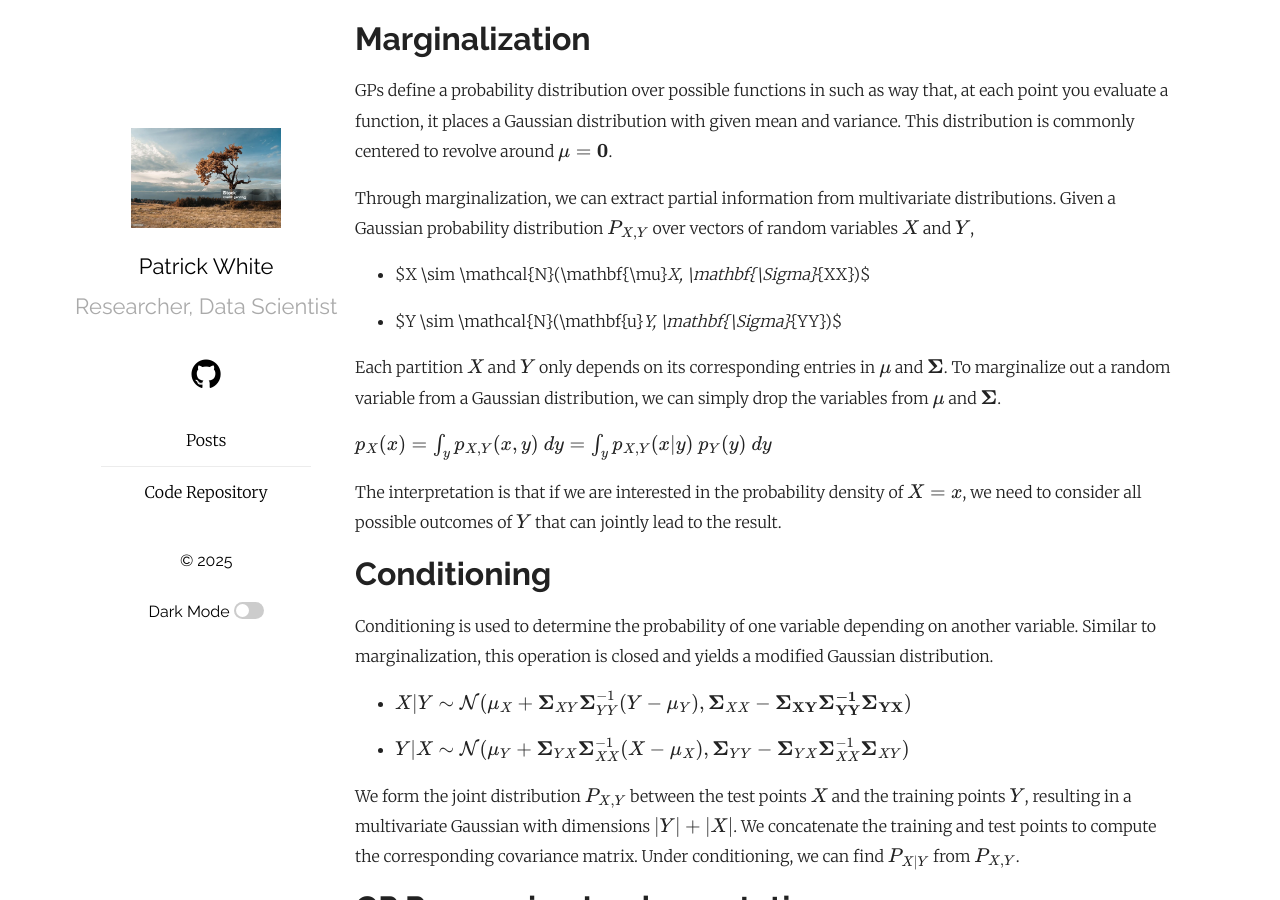
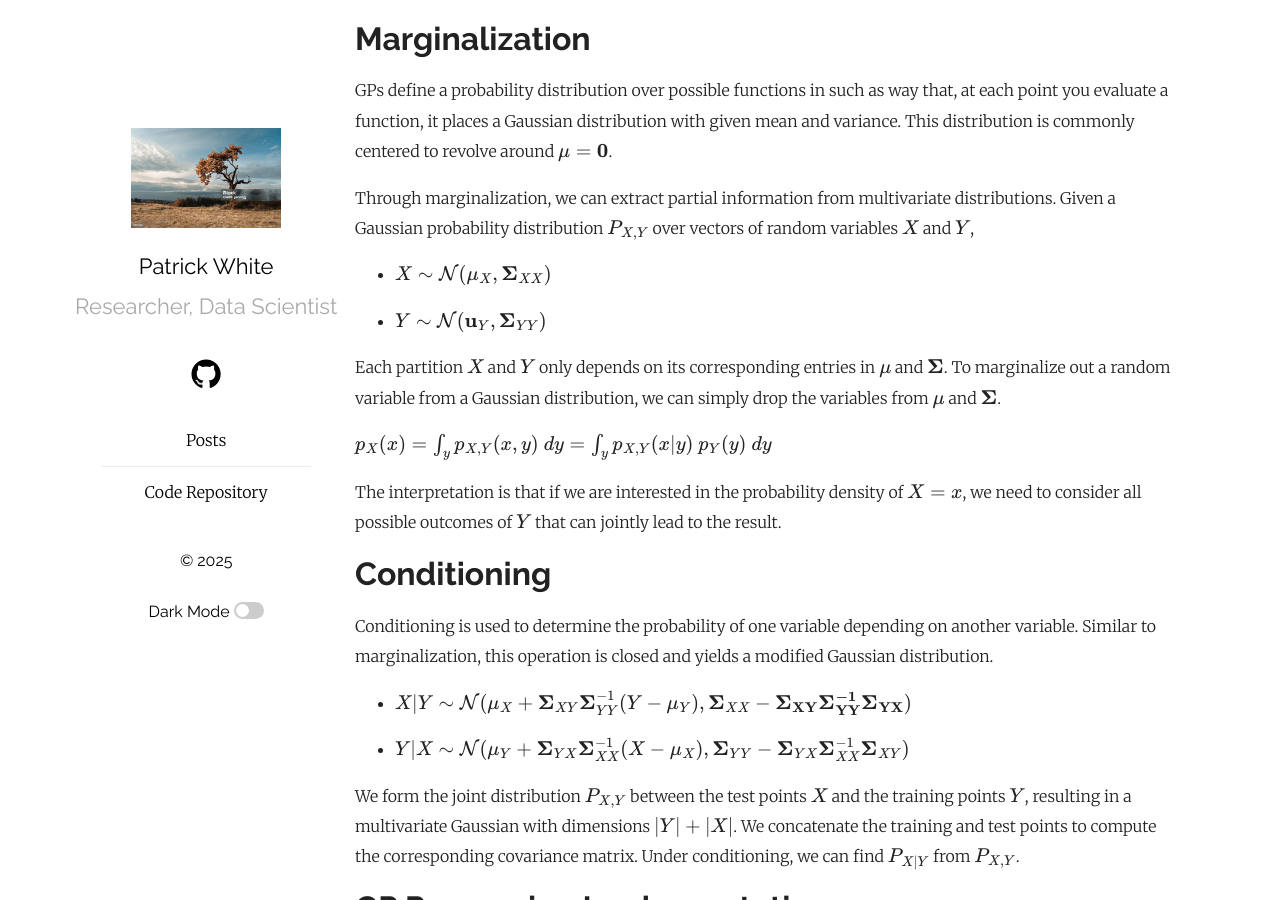
Before and after one commit to pw598/pw598.github.io, a Jekyll site: the page built from _posts/2024-12-31-Probability-IV-Gaussian-Processes.md, in a window 1280 px wide and 900 px high, scrolled down 3253 px. Built offline with Jekyll 4.4.1, drawn with Linux system fonts in a browser that asks for light colours; formulas are drawn with MathJax 3.

Commit message:
Add files via upload

```diff
--- a/_posts/2024-12-31-Probability-IV-Gaussian-Processes.md
+++ b/_posts/2024-12-31-Probability-IV-Gaussian-Processes.md
@@ -89,9 +89,9 @@ GPs define a probability distribution over possible functions in such as way tha
 
 Through marginalization, we can extract partial information from multivariate distributions. Given a Gaussian probability distribution $P_{X,Y}$ over vectors of random variables $X$ and $Y$,
 
-- $X \sim \mathcal{N}(\mathbf{\mu}_X, \mathbf{\Sigma}_{XX})$
+- <p>$X \sim \mathcal{N}(\mathbf{\mu}_X, \mathbf{\Sigma}_{XX})$</p>
 
-- $Y \sim \mathcal{N}(\mathbf{u}_Y, \mathbf{\Sigma}_{YY})$
+- <p>$Y \sim \mathcal{N}(\mathbf{u}_Y, \mathbf{\Sigma}_{YY})$</p>
 
 Each partition $X$ and $Y$ only depends on its corresponding entries in $\mu$ and $\mathbf{\Sigma}$. To marginalize out a random variable from a Gaussian distribution, we can simply drop the variables from $\mu$ and $\mathbf{\Sigma}$.
 
```
